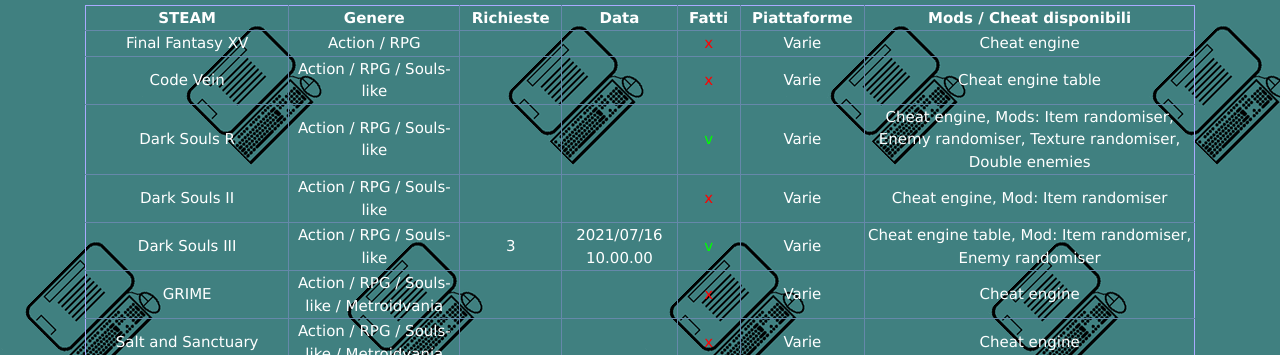
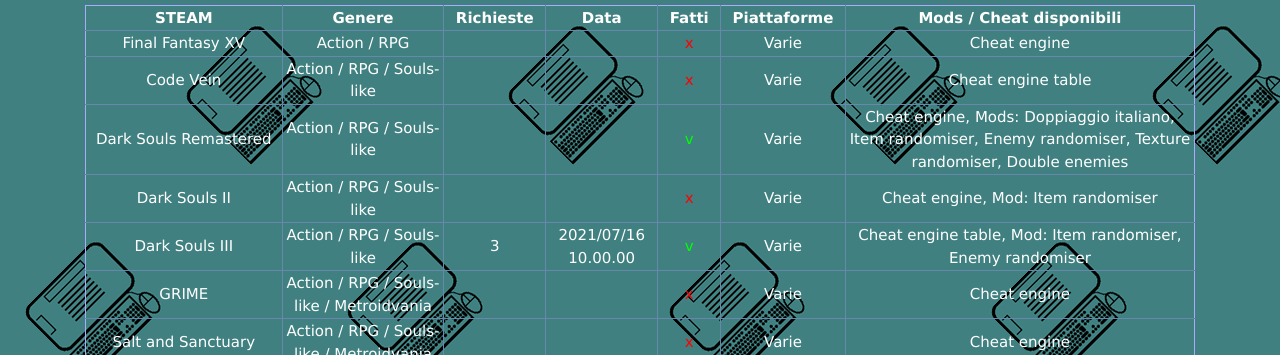
Before and after one commit to sunbrogilgamesh/sunbrogilgamesh.github.io, a plain HTML site: page index.html in a window 1280 px wide. Shown: the part 445-800 px from the top of the page. Drawn offline with nearby package versions, Linux system fonts and the light colour scheme.

Commit message:
Update index.html

```diff
--- a/index.html
+++ b/index.html
@@ -62,13 +62,13 @@
         <td>Cheat engine table</td>
       </tr>
       <tr>
-        <td>Dark Souls R</td>
+        <td>Dark Souls Remastered</td>
         <td>Action / RPG / Souls-like</td>
         <td></td>
         <td></td>
         <td class="green">v</td>
         <td>Varie</td>
-        <td>Cheat engine, Mods: Item randomiser, Enemy randomiser, Texture randomiser, Double enemies</td>
+        <td>Cheat engine, Mods: Doppiaggio italiano, Item randomiser, Enemy randomiser, Texture randomiser, Double enemies</td>
       </tr>
       <tr>
         <td>Dark Souls II</td>
```
